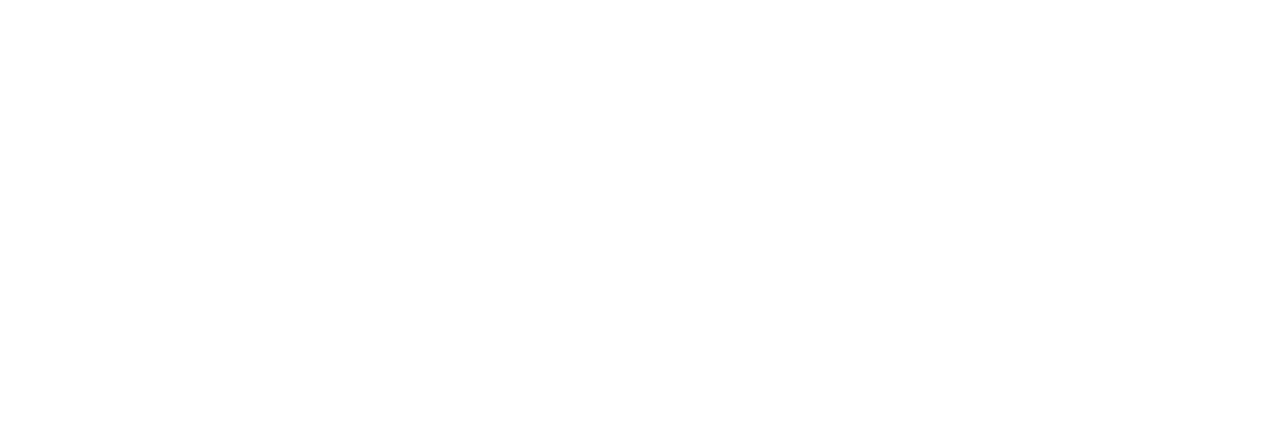
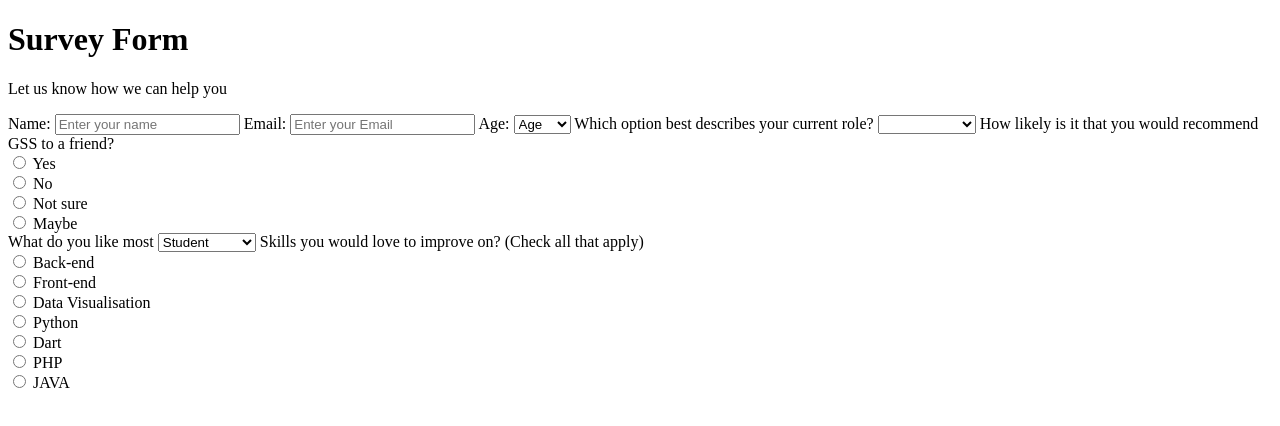
Before and after one commit to Chachi444/Html_practice, a plain HTML site: page index.html in a window 1280 px wide. Drawn offline with Linux system fonts and the light colour scheme.

Commit message:
Done with the html codes. Let's move to the next step.

```diff
--- a/index.html
+++ b/index.html
@@ -3,9 +3,112 @@
 <head>
     <meta charset="UTF-8">
     <meta name="viewport" content="width=device-width, initial-scale=1.0">
-    <title>Document</title>
+    <meta name="description" content="Survey Form">
+    <link rel="stylesheet" href="styles.css">
+    <link rel="preconnect" href="https://fonts.googleapis.com">
+<link rel="preconnect" href="https://fonts.gstatic.com" crossorigin>
+<link href="https://fonts.googleapis.com/css2?family=Roboto:ital,wght@0,100..900;1,100..900&display=swap" rel="stylesheet">
+    <title>HTML FORM PRACTICE</title>
 </head>
 <body>
+    <h1>Survey Form</h1>
+
+    <div class="container">
+
+        <p>Let us know how we can help you</p>
+
+        <form>
+            <label for="name">Name:</label>
+            <input type="text" name="name" required placeholder="Enter your name">
+
+            <label for="email">Email:</label>
+            <input type="text" required placeholder="Enter your Email">
+
+            <label for="age">Age:</label>
+            <select name="age" required>
+                <option value="">Age</option>
+                <option value="18-25">18-25</option>
+                <option value="26-35">26-35</option>
+                <option value="36-45">36-45</option>
+                <option value="46-55">46-55</option>
+                <option value="56-65">56-65</option>
+                <option value="66+">66+</option>
+            </select>
+
+            <label for="role">Which option best describes your current role?</label>
+            <select name="role" required>
+                <option value=""></option>
+                <option value="student">Student</option>
+                <option value="full-time-job">Full-time job</option>
+                <option value="part-time-job">Part-time job</option>
+                <option value="freelancer">Freelancer</option>
+                <option value="unemployed">Unemployed</option>
+                <option value="other">Other</option>
+            </select>
+
+            <label>How likely is it that you would recommend GSS to a friend?</label>
+            <div>
+                <input type="radio" id="yes" name="recommend" value="yes" required>
+                <label for="yes">Yes</label>
+            </div>
+            <div>
+                <input type="radio" id="no" name="recommend" value="no">
+                <label for="no">No</label>
+            </div>
+            <div>
+                <input type="radio" id="not-sure" name="recommend" value="not-sure">
+                <label for="not-sure">Not sure</label>
+            </div>
+            <div>
+                <input type="radio" id="maybe" name="recommend" value="maybe">
+                <label for="maybe">Maybe</label>
+            </div>
+
+            <label for="role">What do you like most</label>
+            <select name="role" required>
+                <option value=""> Student</option>
+                <option value="free-time">Flexibiity</option>
+                <option value="full-time-job">Full-time job</option>
+                <option value="part-time-job">Part-time job</option>
+                <option value="freelancer">Freelancer</option>
+                <option value="unemployed">Unemployed</option>
+                <option value="other">Other</option>
+            </select>
+
+            <label>Skills you would love to improve on? (Check all that apply)</label>
+            <div>
+                <input type="radio" id="yes" name="recommend" value="yes" required>
+                <label for="yes">Back-end</label>
+            </div>
+            <div>
+                <input type="radio" id="no" name="recommend" value="no">
+                <label for="no">Front-end</label>
+            </div>
+            <div>
+                <input type="radio" id="not-sure" name="recommend" value="not-sure">
+                <label for="not-sure">Data Visualisation</label>
+            </div>
+            <div>
+                <input type="radio" id="maybe" name="recommend" value="maybe">
+                <label for="maybe">Python</label>
+            </div>
+            <div>
+                <input type="radio" id="maybe" name="recommend" value="maybe">
+                <label for="maybe">Dart</label>
+            </div>
+            <div>
+                <input type="radio" id="maybe" name="recommend" value="maybe">
+                <label for="maybe">PHP</label>
+            </div>
+            <div>
+                <input type="radio" id="maybe" name="recommend" value="maybe">
+                <label for="maybe">JAVA</label>
+            </div>
+
+        </form>
+    </div>
+
+
 
 </body>
 </html>
```
Also changed, not shown: styles.css (line endings or trailing spaces).
